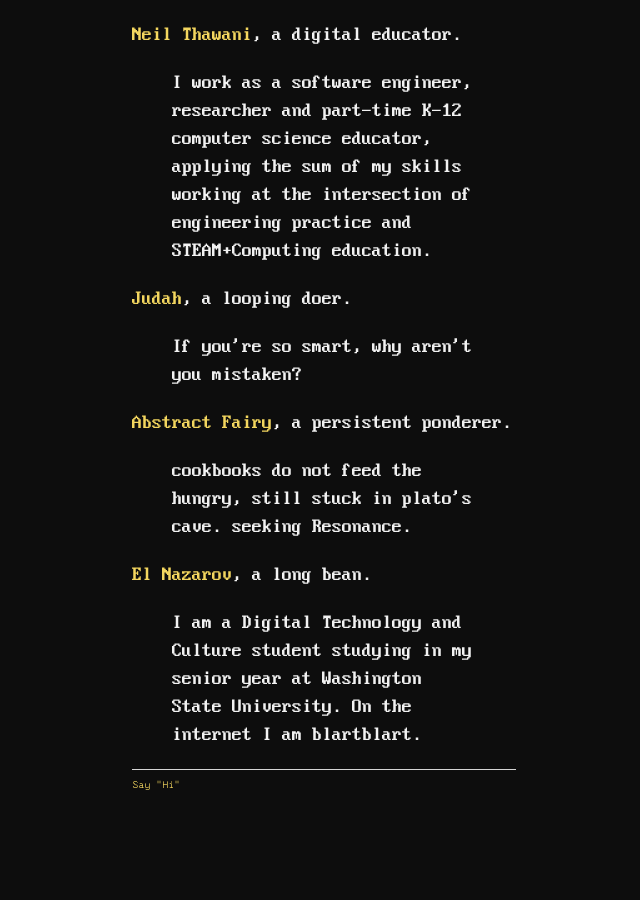
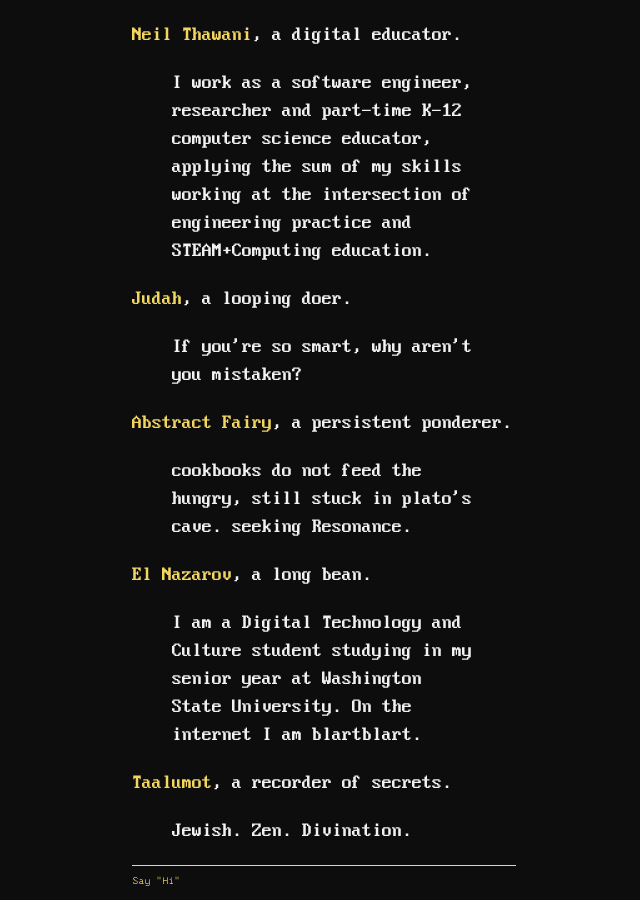
Before and after one commit to ray-dorai/ray-dorai.github.io, a Jekyll site: the page built from neighbors.html, in a window 1280 px wide and 900 px high, scrolled down 2252 px. Shown: the whole window, without its empty margins (316-956 px from the left). Built offline with Jekyll 4.4.1, drawn with Linux system fonts in a browser that asks for light colours; before the commit the page ends 3056 px from its top, so only the background shows below that.

Commit message:
Update neighbors.html

```diff
--- a/neighbors.html
+++ b/neighbors.html
@@ -37,6 +37,9 @@ title: Neighbors
                   <blockquote><p>cookbooks do not feed the hungry, still stuck in plato's cave. seeking Resonance. </p></blockquote> </p>
 		<p><a href="https://blartblart.github.io/">El Nazarov</a>, a long bean.
                   <blockquote><p>I am a Digital Technology and Culture student studying in my senior year at Washington State University. On the internet I am blartblart.</p></blockquote> </p>
+		<p><a href="https://taalumot.space/">Taalumot</a>, a recorder of secrets.
+                  <blockquote><p>Jewish. Zen. Divination.</p></blockquote> </p>
+
 
 
 
```
